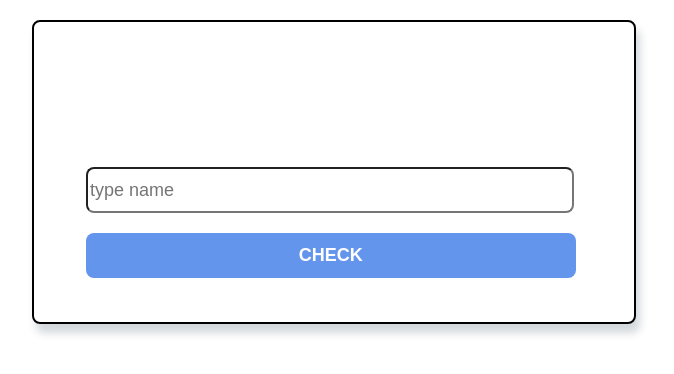
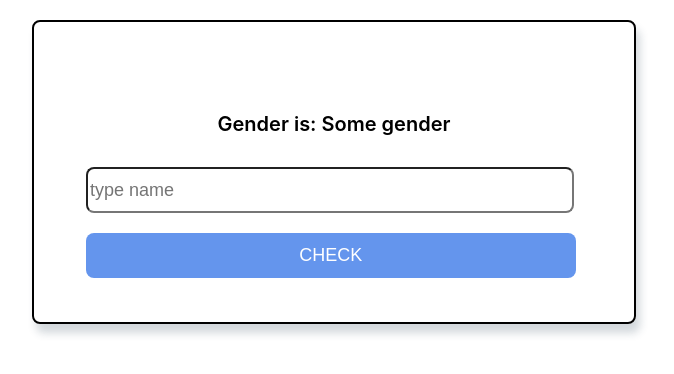
Before and after one commit to Bolshoff/genderizeReact, a React (Create React App) app: page / in a window 1280 px wide. Shown: the top 374 px of the page, without its empty margins (18-692 px from the left). Built offline with nearby package versions, Linux system fonts and the light colour scheme.

Commit message:
added gender output component

```diff
--- a/src/Button.css
+++ b/src/Button.css
@@ -6,7 +6,7 @@
     border: none;
     cursor: pointer;
     font-size: 18px;
-    font-weight: bold;
+    font-weight: 500;
     border-radius: 8px;
     background-color: cornflowerblue;
     color: white;
--- /dev/null
+++ b/src/GenderResponse.css
@@ -0,0 +1,8 @@
+.gender-response{
+    position: relative;
+    width: 100%;
+    text-align: center;
+    top:30%;
+    font-size: 20px;
+    font-weight: 600;
+}
--- /dev/null
+++ b/src/GenderResponse.js
@@ -0,0 +1,15 @@
+import './GenderResponse.css';
+
+function GenderResponse(props){
+  const serverUrl = 'https://api.genderize.io';
+  let response;
+
+  return(
+      <div className="gender-response">
+        Gender is:
+        <span className="gender-response-out"> Some gender</span>
+      </div>
+  );
+}
+
+export default GenderResponse;
--- a/src/Main.js
+++ b/src/Main.js
@@ -1,10 +1,11 @@
 import "./Main.css"
 import TextInput from './TextInput';
 import Button from './Button';
+import GenderResponse from './GenderResponse';
 
 function Main(props){
 
-  function chekGender(e){
+  function checkGender(e){
     e.preventDefault();
     console.log('gender is checked');
     e.target.reset();
@@ -12,7 +13,8 @@ function Main(props){
   }
   return(
       <div className="genderize">
-        <form className="submit-name__form" onSubmit={chekGender}>
+        <GenderResponse />
+        <form className="submit-name__form" onSubmit={checkGender}>
           <label>
             <TextInput value="" />
           </label>
--- a/src/TextInput.js
+++ b/src/TextInput.js
@@ -1,5 +1,5 @@
 import React from 'react';
-import './TextInput.css'
+import './TextInput.css';
 class TextInput extends React.Component{
   constructor(props) {
     super(props);
```
Also changed, not shown: src/genderResponse.js (deleted).
